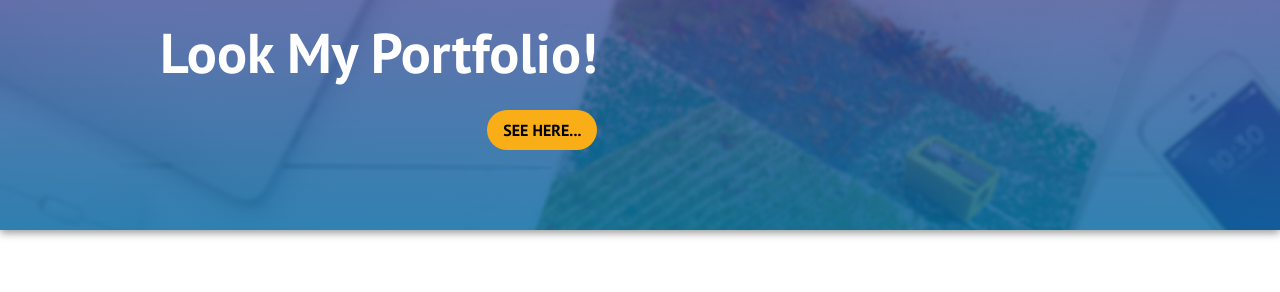
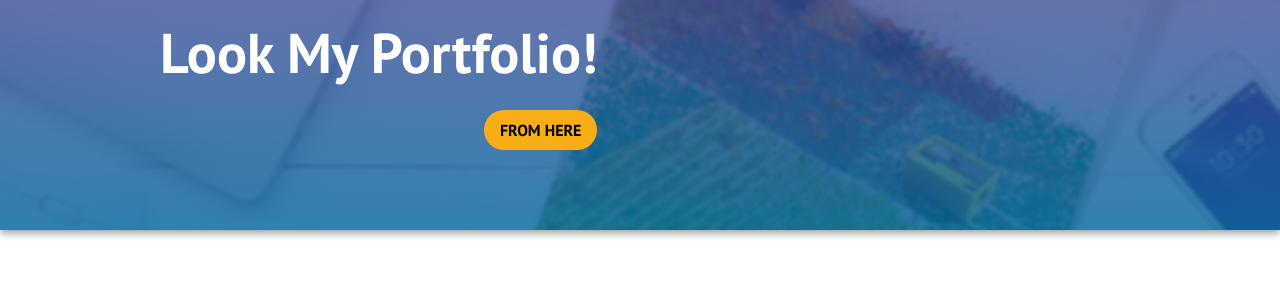
Before and after one commit to LiliyaMilanova/myportfolio, a Jekyll site: the page built from index.html, in a window 1280 px wide and 900 px high. Shown: the part 178-470 px from the top of the window. Built offline with Jekyll 4.4.1, drawn with Linux system fonts in a browser that asks for light colours; nearby versions of some CDN libraries.

Commit message:
Update index.html

```diff
--- a/index.html
+++ b/index.html
@@ -20,7 +20,7 @@
         <div class="info">
             <h2>Hello!</h2>
             <h1>Look My Portfolio!</h1>
-            <a class="button" href="{{site.baseurl}}/portfolio/graphic-design">See here...</a>
+            <a class="button" href="{{site.baseurl}}/portfolio/graphic-design">From here</a>
         </div>
     </div>
 
```
